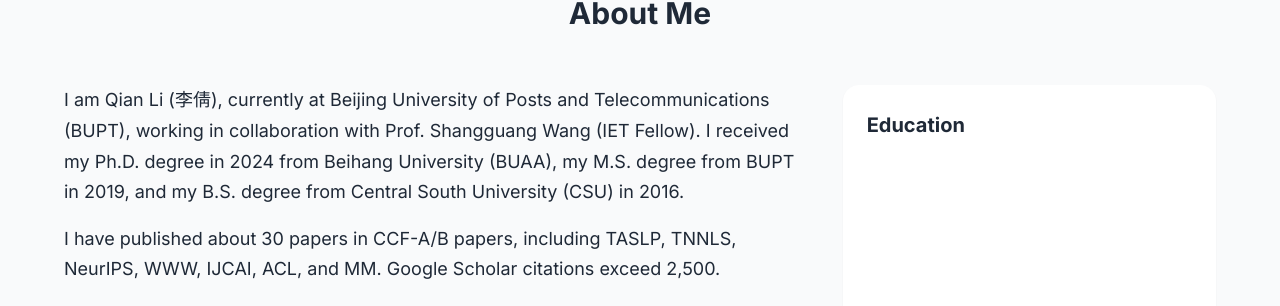
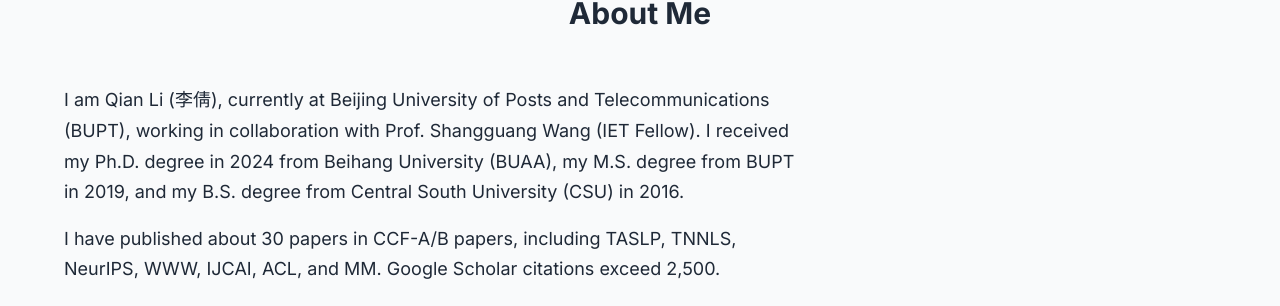
Before and after one commit to xiaoqian19940510/xiaoqian19940510.github.io, a Jekyll site: the page built from index.html, in a window 1280 px wide and 900 px high, scrolled down 480 px. Shown: the part 147-453 px from the top of the window. Built offline with Jekyll 4.4.1, drawn with Linux system fonts in a browser that asks for light colours; the list of posts is cut into pages by our own code.

Commit message:
Update index.html

```diff
--- a/index.html
+++ b/index.html
@@ -64,7 +64,7 @@
                     {{ site.data.author.mentorship_philosophy | markdownify }}
                 </div>
             </div>
-            <div class="about-sidebar">
+<!--             <div class="about-sidebar">
                 <div class="education">
                     <h3>Education</h3>
                     <div class="education-timeline">
@@ -79,7 +79,7 @@
                         {% endfor %}
                     </div>
                 </div>
-            </div>
+            </div> -->
         </div>
     </div>
 </section>
```
